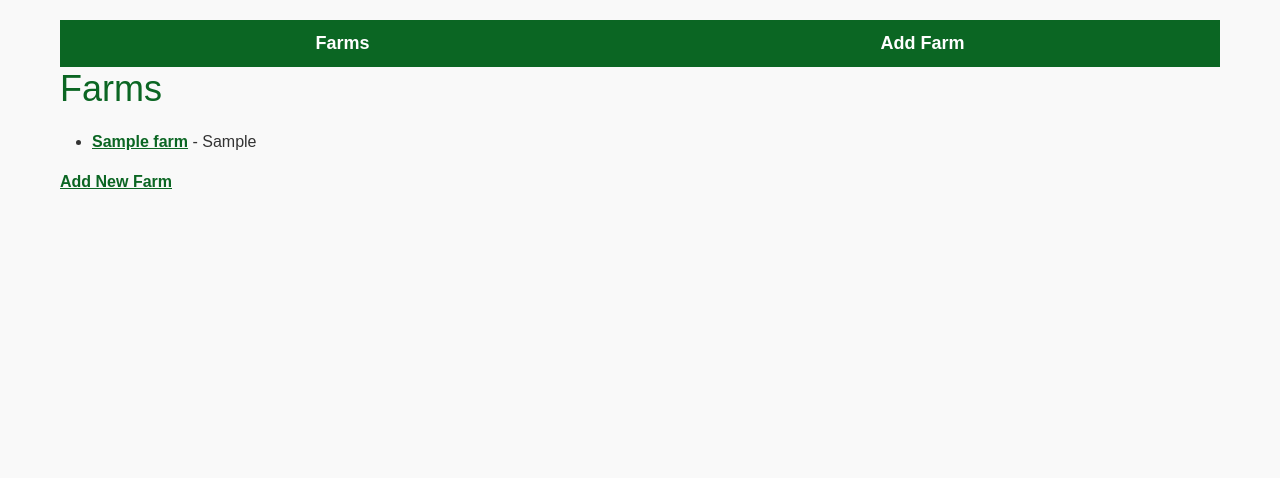
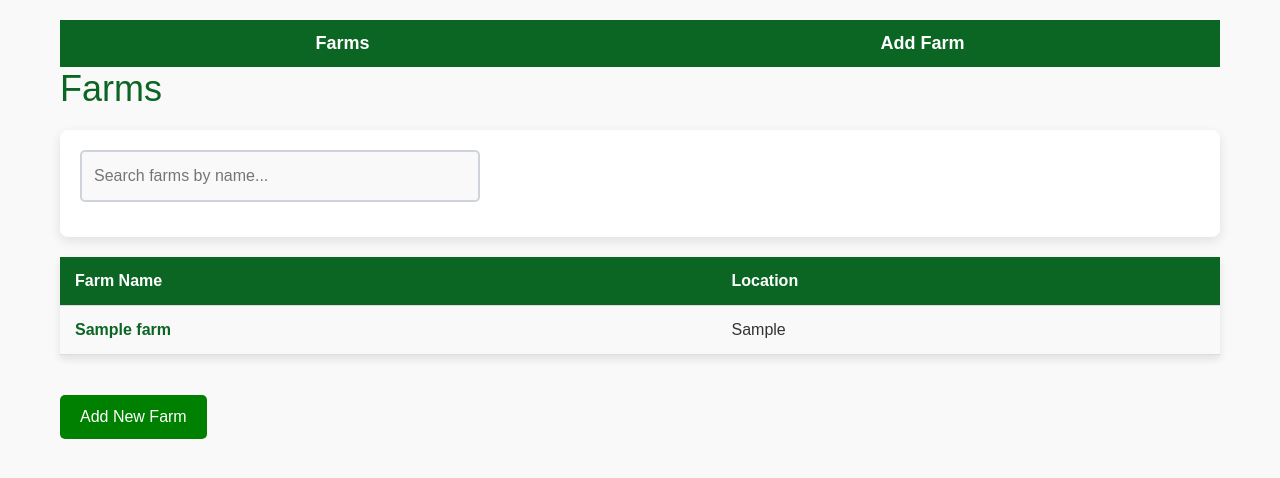
Before and after one commit to oscarnyeba/AgriFarm, a Django app: page / in a window 1280 px wide. Shown: the top 478 px of the page. Run offline with Django 5.2, Linux system fonts and the light colour scheme; tables that the repository leaves empty hold one stand-in row (values such as "Sample post").

Commit message:
improve buttons

```diff
--- a/agriculture_project/farm_management/views.py
+++ b/agriculture_project/farm_management/views.py
@@ -53,3 +53,12 @@ def add_recommendation(request, farm_id):
     else:
         form = RecommendationForm()
     return render(request, 'farm_management/recommendation_form.html', {'form': form, 'farm': farm})
+
+def farm_list(request):
+    query = request.GET.get('q')
+    if query:
+        farms = Farm.objects.filter(farm_name__icontains=query)  # Filter farms by name
+    else:
+        farms = Farm.objects.all()  # Show all farms if no search query
+
+    return render(request, 'farm_management/farm_list.html', {'farms': farms})
--- a/agriculture_project/static/css/styles.css
+++ b/agriculture_project/static/css/styles.css
@@ -64,7 +64,7 @@ h3 {
 
 /* Buttons */
 button, .btn {
-    background-color: #ffc107; /* Bright yellow */
+    background-color: green; /* Green */
     border: none;
     color: white;
     padding: 10px 20px;
@@ -75,13 +75,14 @@ button, .btn {
 }
 
 button:hover, .btn:hover {
-    background-color: #e0a800;
+    background-color: yellowgreen; /* Hover effect */
 }
 
 /* Farm List and Add Farm Links */
 a {
     color: #0b6623;
     font-weight: bold;
+    text-decoration: none; /* Remove underline from links */
 }
 
 a:hover {
@@ -124,34 +125,95 @@ footer {
     h3 {
         font-size: 18px;
     }
+
+    /* Adjust form and table elements */
+    form {
+        padding: 20px;
+    }
+
+    input,
+    textarea,
+    select,
+    button[type="submit"] {
+        font-size: 14px;
+        padding: 10px;
+    }
+
+    table {
+        font-size: 14px;
+    }
+
+    th, td {
+        padding: 10px;
+    }
+
+    .recommendation-list li {
+        padding: 10px;
+    }
 }
-/* Form Container */
+
+/* General Form Container Styling */
 form {
-    background-color: white;
-    padding: 30px;
+    padding: 20px;
+    background-color: #fff;
     border-radius: 8px;
     box-shadow: 0 4px 12px rgba(0, 0, 0, 0.1);
-    margin-bottom: 30px;
+    margin-bottom: 20px; /* Added spacing for form */
 }
 
-/* Form Group */
-.form-group {
-    margin-bottom: 20px;
-}
-
-/* Input Fields */
-input[type="text"],
-input[type="email"],
-input[type="password"],
-textarea,
-select {
+/* Ensure consistent styling for all form fields */
+form input[type="text"],
+form input[type="email"],
+form input[type="password"],
+form input[type="number"],
+form textarea,
+form select {
     width: 100%;
+    max-width: 100%; /* Ensure fields don't exceed the form width */
     padding: 12px;
     border: 2px solid #ced4da;
     border-radius: 5px;
     font-size: 16px;
     background-color: #f9f9f9;
-    transition: border-color 0.3s ease, box-shadow 0.3s ease;
+    box-sizing: border-box; /* Include padding and border in width calculation */
+    margin-bottom: 15px; /* Space between fields */
+}
+
+/* Remove extra margin and padding from <p> tags if needed */
+form p {
+    margin: 0;
+    padding: 0;
+}
+
+/* Style for the submit button */
+form button[type="submit"] {
+    width: 100%;
+    padding: 12px 20px;
+    font-size: 16px;
+    background-color: #0b6623; /* Deep green */
+    color: white;
+    border: none;
+    border-radius: 5px;
+    cursor: pointer;
+    transition: background-color 0.3s ease;
+}
+
+form button[type="submit"]:hover {
+    background-color: #094a1e; /* Darker green on hover */
+}
+
+/* Input Fields */
+form input[type="text"],
+form textarea,
+form select {
+    width: 100%;
+    max-width: 400px;
+    padding: 12px;
+    border: 2px solid #ced4da;
+    border-radius: 5px;
+    font-size: 16px;
+    background-color: #f9f9f9;
+    box-sizing: border-box;
 }
 
 input:focus,
@@ -304,3 +329,55 @@ ul.recommendation-list {
         padding: 10px;
     }
 }
+
+/* Table Styles for Farm Tables */
+.farm-table {
+    width: 100%;
+    border-collapse: collapse;
+    margin: 20px 0;
+    font-size: 16px;
+    box-shadow: 0 4px 8px rgba(0, 0, 0, 0.1); /* Subtle shadow */
+}
+
+.farm-table th, .farm-table td {
+    padding: 12px 15px;
+    text-align: left;
+    border-bottom: 1px solid #ddd;
+}
+
+.farm-table th {
+    background-color: #0b6623; /* Deep green */
+    color: white;
+    font-weight: bold;
+}
+
+.farm-table td {
+    background-color: #f9f9f9; /* Light background */
+    color: #333;
+}
+
+.farm-table tbody tr:nth-child(even) {
+    background-color: #e9f5e9; /* Light green for even rows */
+}
+
+.farm-table tbody tr:hover {
+    background-color: #d4edda; /* Slightly darker green on hover */
+    cursor: pointer;
+}
+
+/* Add some spacing around the button */
+button {
+    margin-top: 20px;
+}
+
+/* Remove underline from links in the farm table */
+.farm-table a {
+    text-decoration: none;
+    color: #0b6623;  /* Keep your desired color */
+    font-weight: bold;
+}
+
+.farm-table a:hover {
+    text-decoration: underline;
+    color: #ffc107;  /* Optional: Change color on hover */
+}
--- a/agriculture_project/templates/farm_management/farm_list.html
+++ b/agriculture_project/templates/farm_management/farm_list.html
@@ -4,10 +4,33 @@
 
 {% block content %}
     <h1>Farms</h1>
-    <ul>
-    {% for farm in farms %}
-        <li><a href="{% url 'farm_detail' farm.id %}">{{ farm.farm_name }}</a> - {{ farm.location }}</li>
-    {% endfor %}
-    </ul>
-    <a href="{% url 'add_farm' %}">Add New Farm</a>
+
+    <!-- Search Form -->
+    <form method="GET" action=".">
+        <input type="text" name="q" placeholder="Search farms by name..." value="{{ request.GET.q }}">
+    </form>
+
+    <table class="farm-table">
+        <thead>
+            <tr>
+                <th>Farm Name</th>
+                <th>Location</th>
+            </tr>
+        </thead>
+        <tbody>
+            {% for farm in farms %}
+                <tr>
+                    <td><a href="{% url 'farm_detail' farm.id %}">{{ farm.farm_name }}</a></td>
+                    <td>{{ farm.location }}</td>
+                </tr>
+            {% empty %}
+                <tr>
+                    <td colspan="2">No farms found.</td>
+                </tr>
+            {% endfor %}
+        </tbody>
+    </table>
+
+    <button type="button" onclick="location.href='{% url 'add_farm' %}'">Add New Farm</button>
+
 {% endblock %}
```
Also changed, not shown: other parts of agriculture_project/static/css/styles.css (+1 -38 lines).
